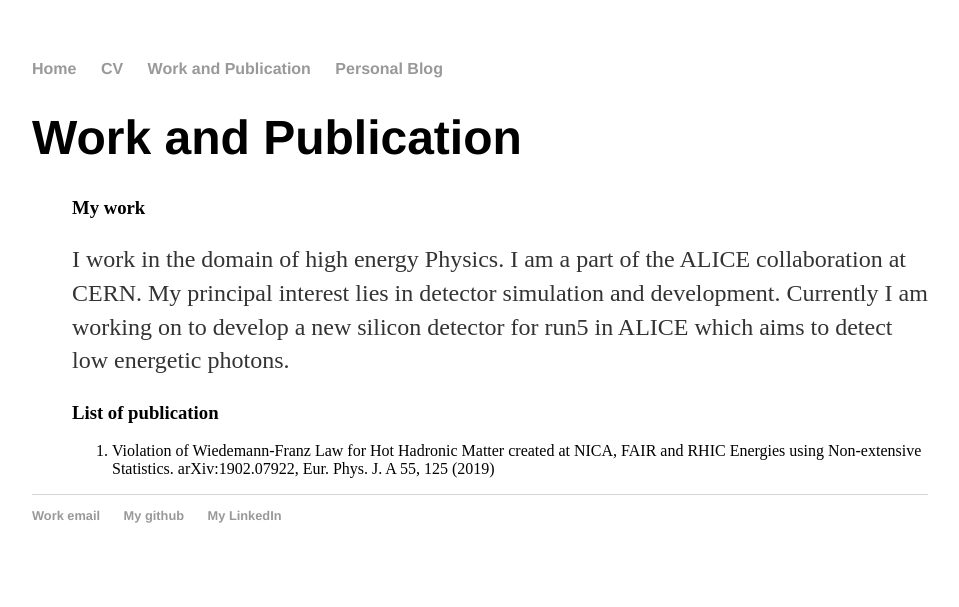
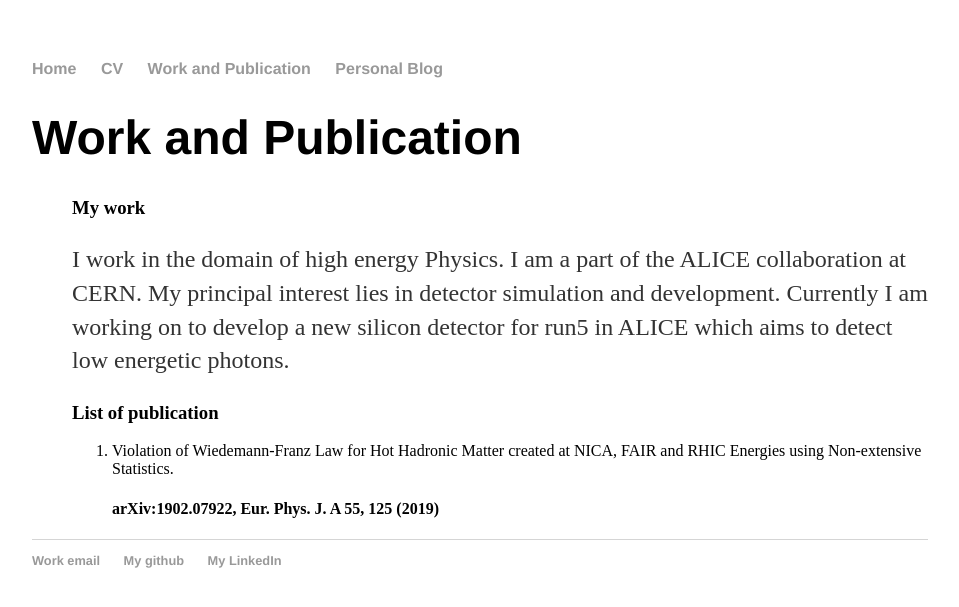
Before and after one commit to an15ms157/abhishek.github.io, a Jekyll site: the page built from work/index.html, in a window 1280 px wide. Shown: the top 607 px of the page, without its empty margins (160-1119 px from the left). Built offline with Jekyll 4.4.1, drawn with Linux system fonts in a browser that asks for light colours.

```diff
--- a/work/index.html
+++ b/work/index.html
@@ -12,5 +12,5 @@ title: Work and Publication
 	<h3>List of publication</h3>
 	<ol>
 	<li class="pub_list"> Violation of Wiedemann-Franz Law for Hot Hadronic Matter created at NICA, FAIR and RHIC Energies using Non-extensive Statistics.
-		arXiv:1902.07922, Eur. Phys. J. A 55, 125 (2019) </li>
+		<h4>arXiv:1902.07922, Eur. Phys. J. A 55, 125 (2019)</h4> </li>
 	</ol>
```
